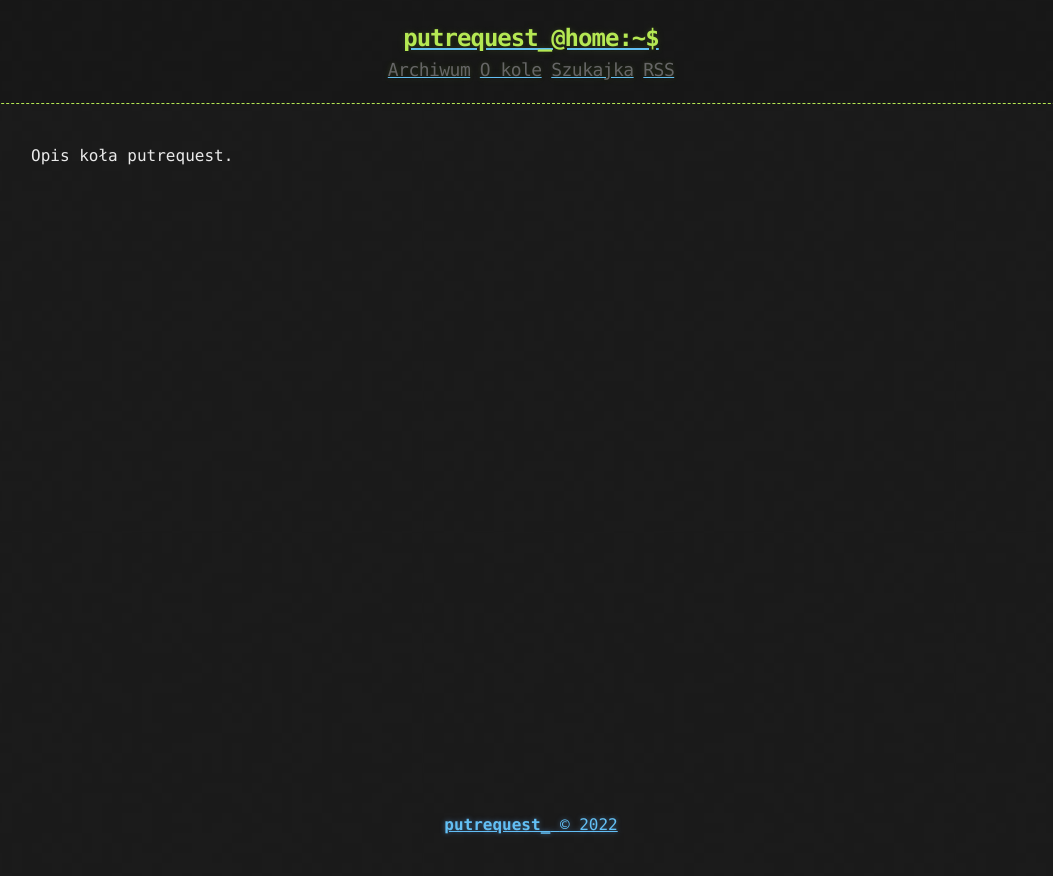
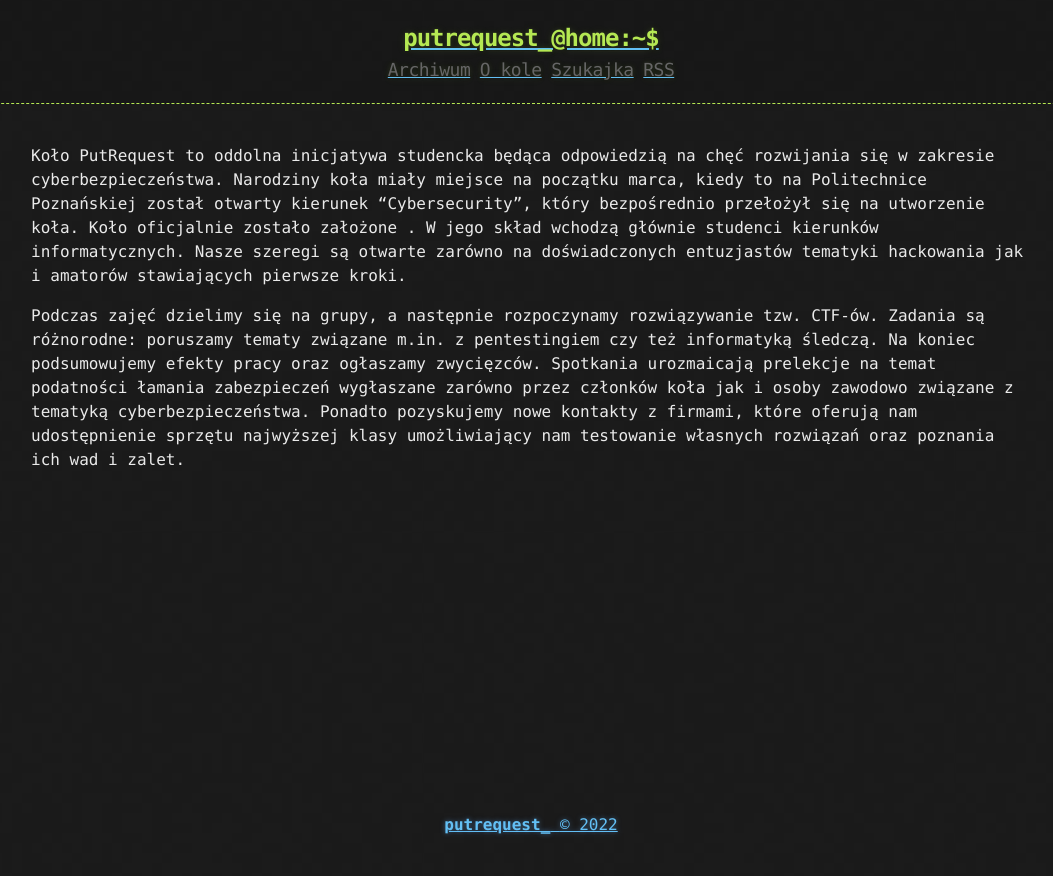
Before and after one commit to tocttou/hacker-blog, a Jekyll site: the page built from about.md, in a window 1280 px wide. Shown: the top 876 px of the page, without its empty margins (109-1162 px from the left). Built offline with Jekyll 4.4.1, drawn with Linux system fonts in a browser that asks for light colours.

Commit message:
Update about.md

```diff
--- a/about.md
+++ b/about.md
@@ -3,4 +3,6 @@ layout: page
 title: About
 ---
 
-Opis koła putrequest.
+Koło PutRequest to oddolna inicjatywa studencka będąca odpowiedzią na chęć rozwijania się w zakresie cyberbezpieczeństwa. Narodziny koła miały miejsce na początku marca, kiedy to na Politechnice Poznańskiej został otwarty kierunek “Cybersecurity”, który bezpośrednio przełożył się na utworzenie koła. Koło oficjalnie zostało założone <data>. W jego skład wchodzą głównie studenci kierunków informatycznych. Nasze szeregi są otwarte zarówno na doświadczonych entuzjastów tematyki hackowania jak i amatorów stawiających pierwsze kroki.
+
+Podczas zajęć dzielimy się na grupy, a następnie rozpoczynamy rozwiązywanie tzw. CTF-ów. Zadania są różnorodne: poruszamy tematy związane m.in. z pentestingiem czy też informatyką śledczą. Na koniec podsumowujemy efekty pracy oraz ogłaszamy zwycięzców. Spotkania urozmaicają prelekcje na temat podatności łamania zabezpieczeń wygłaszane zarówno przez członków koła jak i osoby zawodowo związane z tematyką cyberbezpieczeństwa. Ponadto pozyskujemy nowe kontakty z firmami, które oferują nam udostępnienie sprzętu najwyższej klasy umożliwiający nam testowanie własnych rozwiązań oraz poznania ich wad i zalet.
```
